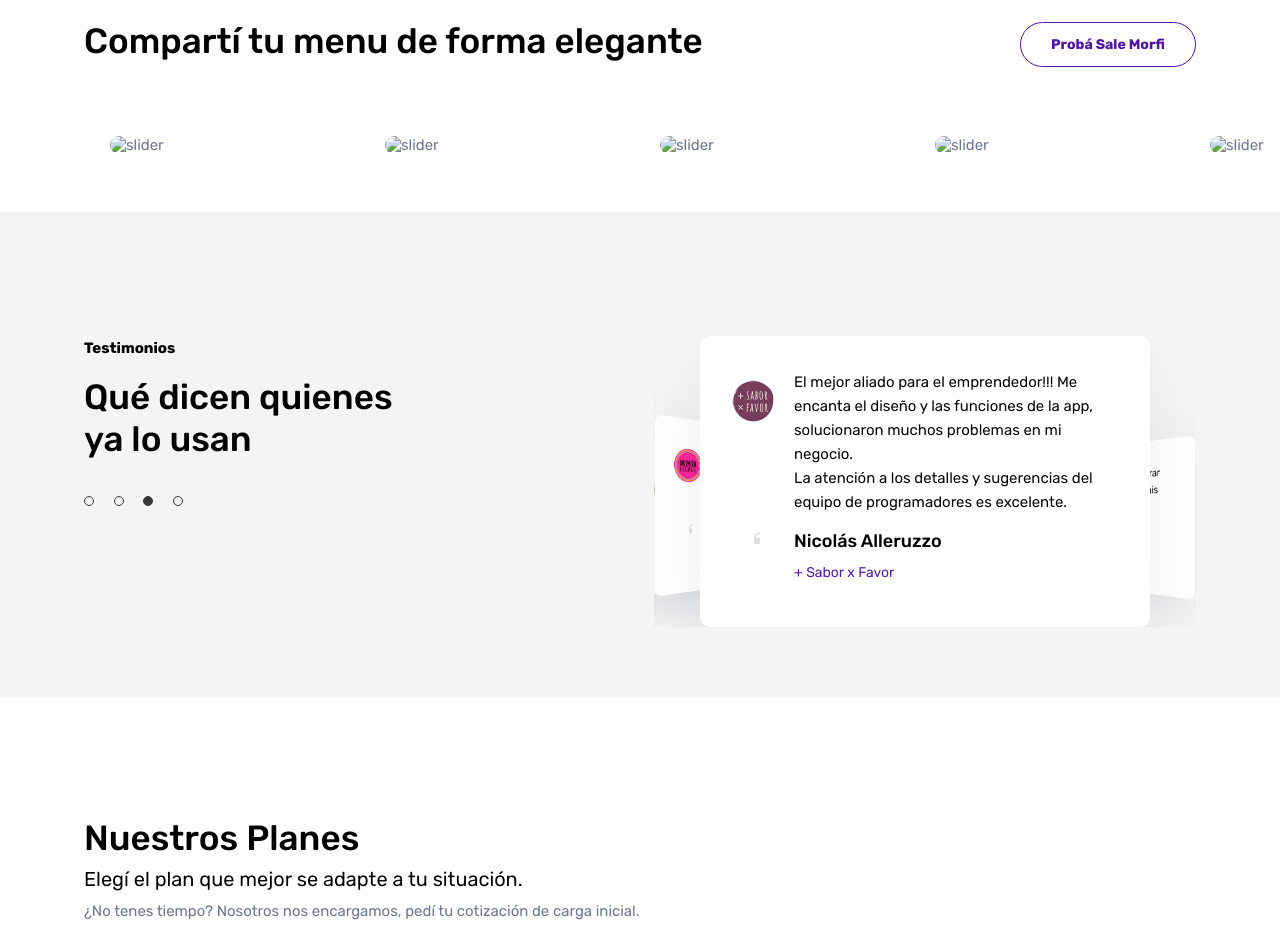
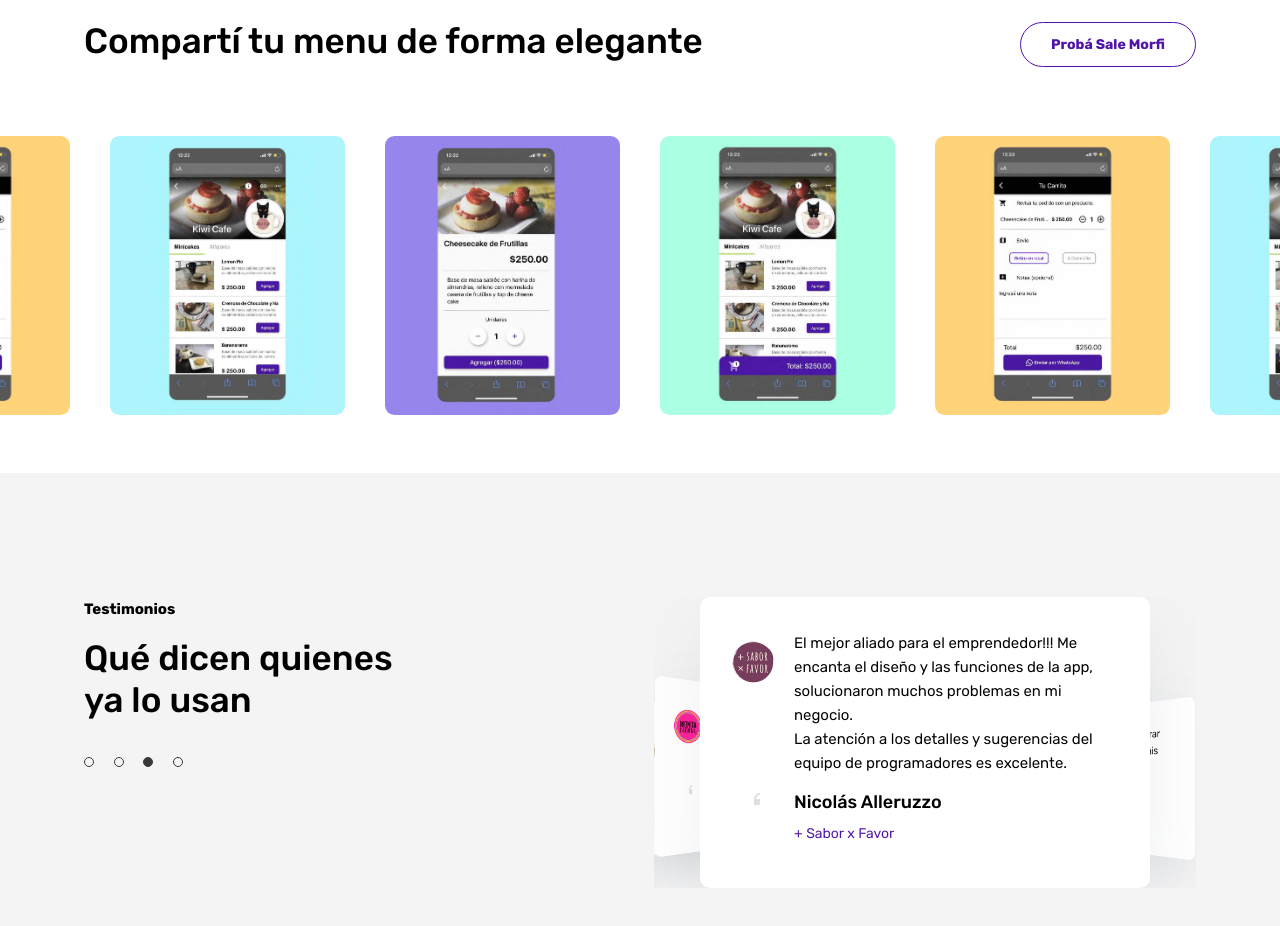
Before and after one commit to salemorfi/salemorfi.github.io, a website: page index.html in a window 1280 px wide. Shown: the part 1560-2486 px from the top of the page. Drawn offline with Linux system fonts and the light colour scheme.

Commit message:
Update index.html

```diff
--- a/index.html
+++ b/index.html
@@ -226,16 +226,16 @@
 			<div class="mb-5" data-aos="fade-up">
 				<div class="owl-carousel-projects owl-carousel owl-theme">
 					<div class="item">
-						<img src="images/carousel/slider1.jp2" alt="slider">
+						<img src="images/carousel/slider1.jpg" alt="slider">
 					</div>
 					<div class="item">
-						<img src="images/carousel/slider2.jp2" alt="slider">
+						<img src="images/carousel/slider2.jpg" alt="slider">
 					</div>
 					<div class="item">
-						<img src="images/carousel/slider3.jp2" alt="slider">
+						<img src="images/carousel/slider3.jpg" alt="slider">
 					</div>
 					<div class="item">
-						<img src="images/carousel/slider4.jp2" alt="slider">
+						<img src="images/carousel/slider4.jpg" alt="slider">
 					</div>
 				</div>
 			</div>
```
